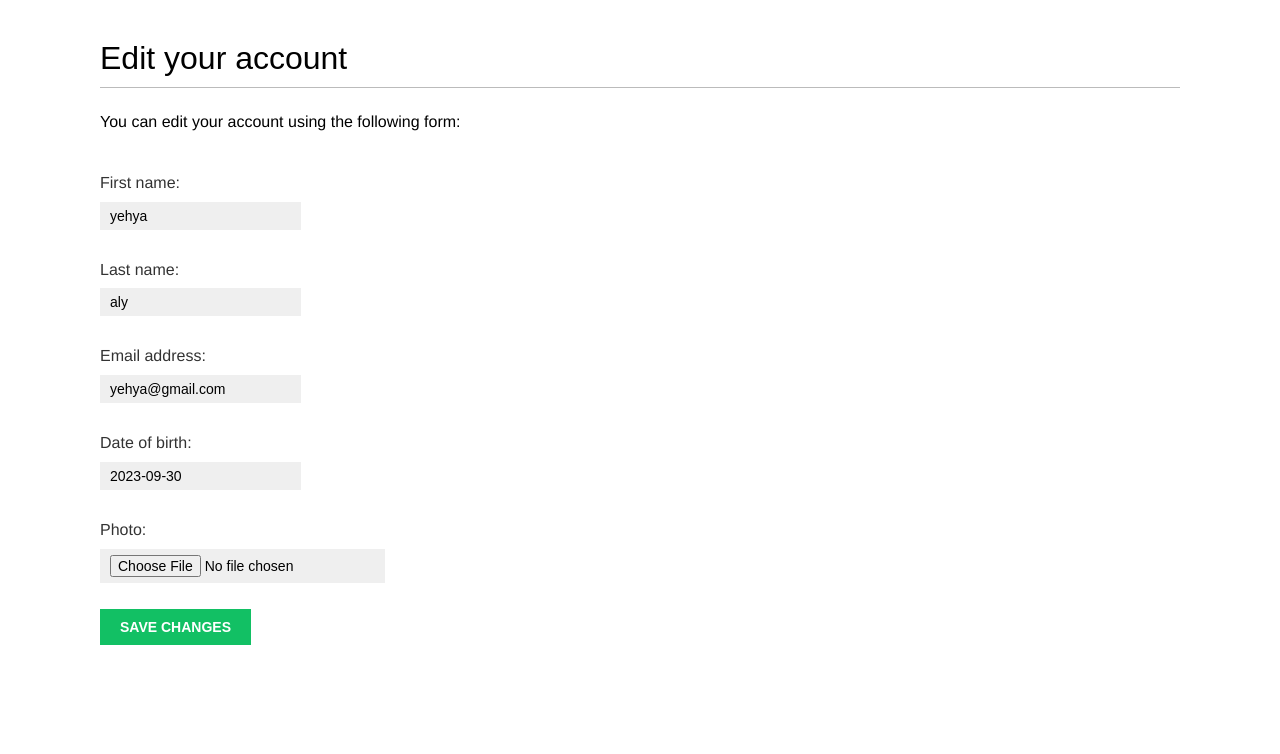
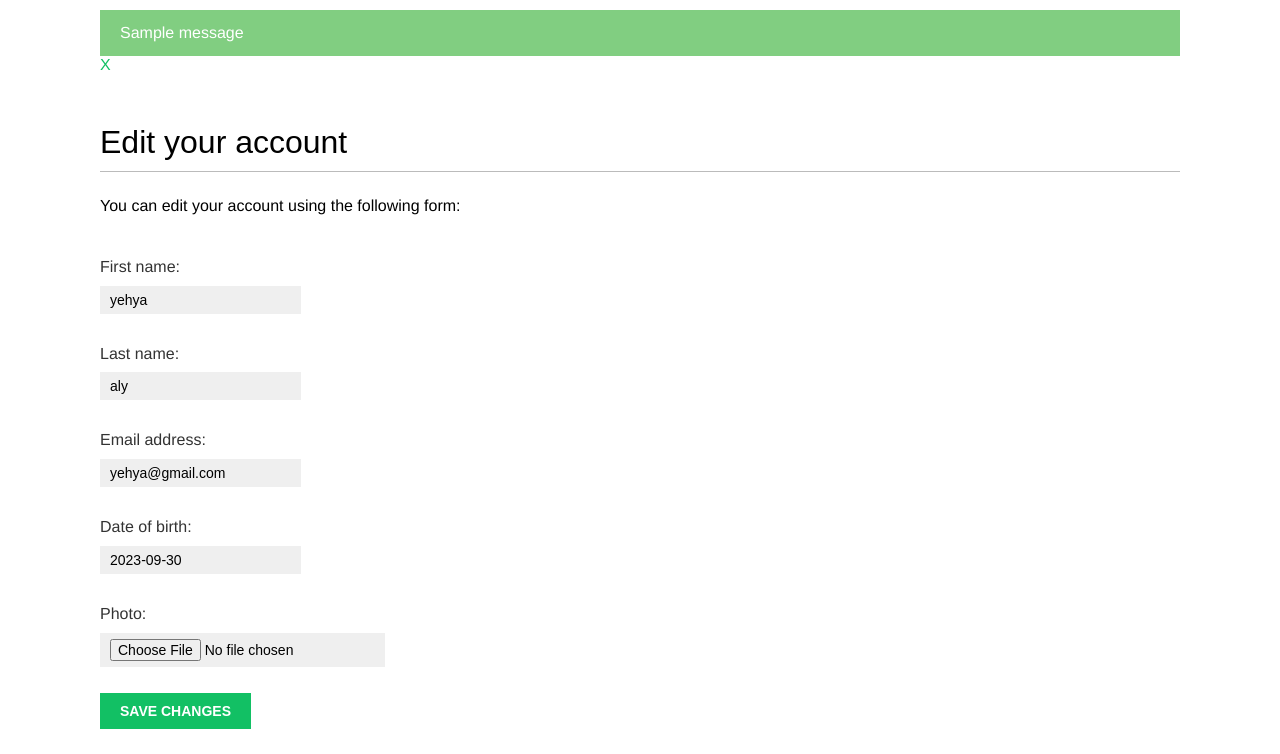
Before and after one commit to yahyaaly151989/Mastering_Django, a Django app: page /account/edit/ in a window 1280 px wide. Shown: the part 48-802 px from the top of the page. Before the commit the page ends 693 px from the top, so only its background shows below. Run offline with Django 4.2, Linux system fonts and the light colour scheme; a user stored in the database is signed in; data comes from the database, SQL or seed files in the repository; both versions use the stored data as it was after the commit; one stand-in notice (Sample message) is shown; some web fonts are replaced.

Commit message:
Using the messages framework

```diff
--- a/Module04/bookmarks/account/templates/base.html
+++ b/Module04/bookmarks/account/templates/base.html
@@ -35,7 +35,16 @@
         </span>
 
     </div>
-
+    {% if messages %}
+        <ul class="messages">
+            {% for message in messages %}
+                <li class="{{message.tags}}">
+                    {{message|safe}}
+                </li>
+                <a href="#" class="close">X</a>
+            {% endfor %}
+        </ul>
+    {% endif %}
     <div id="content">
         {% block content %} {% endblock %}
     </div>
--- a/Module04/bookmarks/account/views.py
+++ b/Module04/bookmarks/account/views.py
@@ -4,6 +4,7 @@ from .forms import LoginForm, UserRegistrationForm, UserEditForm, ProfileEditFor
 # from django.contrib.auth import authenticate, login
 from django.contrib.auth.decorators import login_required
 from .models import Profile
+from django.contrib import messages
 
 # def user_login(request):
 #     if request.method == 'POST':
@@ -48,6 +49,10 @@ def edit(request):
         if user_form.is_valid() and profile_form.is_valid():
             user_form.save()
             profile_form.save()
+            messages.success(request, 'Profile has been updated successfully.')
+        else:
+            messages.error(request, 'Error updaing your profile.')
+
     else:
         user_form = UserEditForm(instance=request.user)
         profile_form = ProfileEditForm(instance=request.user.profile)
```
Also changed, not shown: Module04/bookmarks/db.sqlite3.
